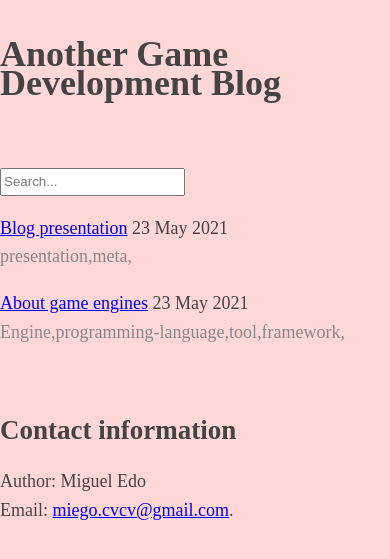
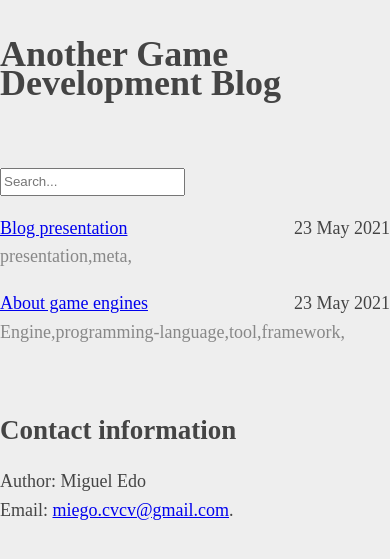
Before and after one commit to edoelas/agdb, a Jekyll site: the page built from index.html, in a window 390 px wide. Shown: the top 559 px of the page. Built offline with Jekyll 4.4.1, drawn with Linux system fonts in a browser that asks for light colours.

Commit message:
reset css

```diff
--- a/assets/css/BMFW.css
+++ b/assets/css/BMFW.css
@@ -34,13 +34,3 @@ img {
 @media print {
   .dontprint{ display: none; }
 }
-
-@media screen and (max-width: 640px) {
-  body{
-    background-color: rgb(255, 215, 215);
-  }
-
-  .date{
-    float: none;
-  }
-}
```
